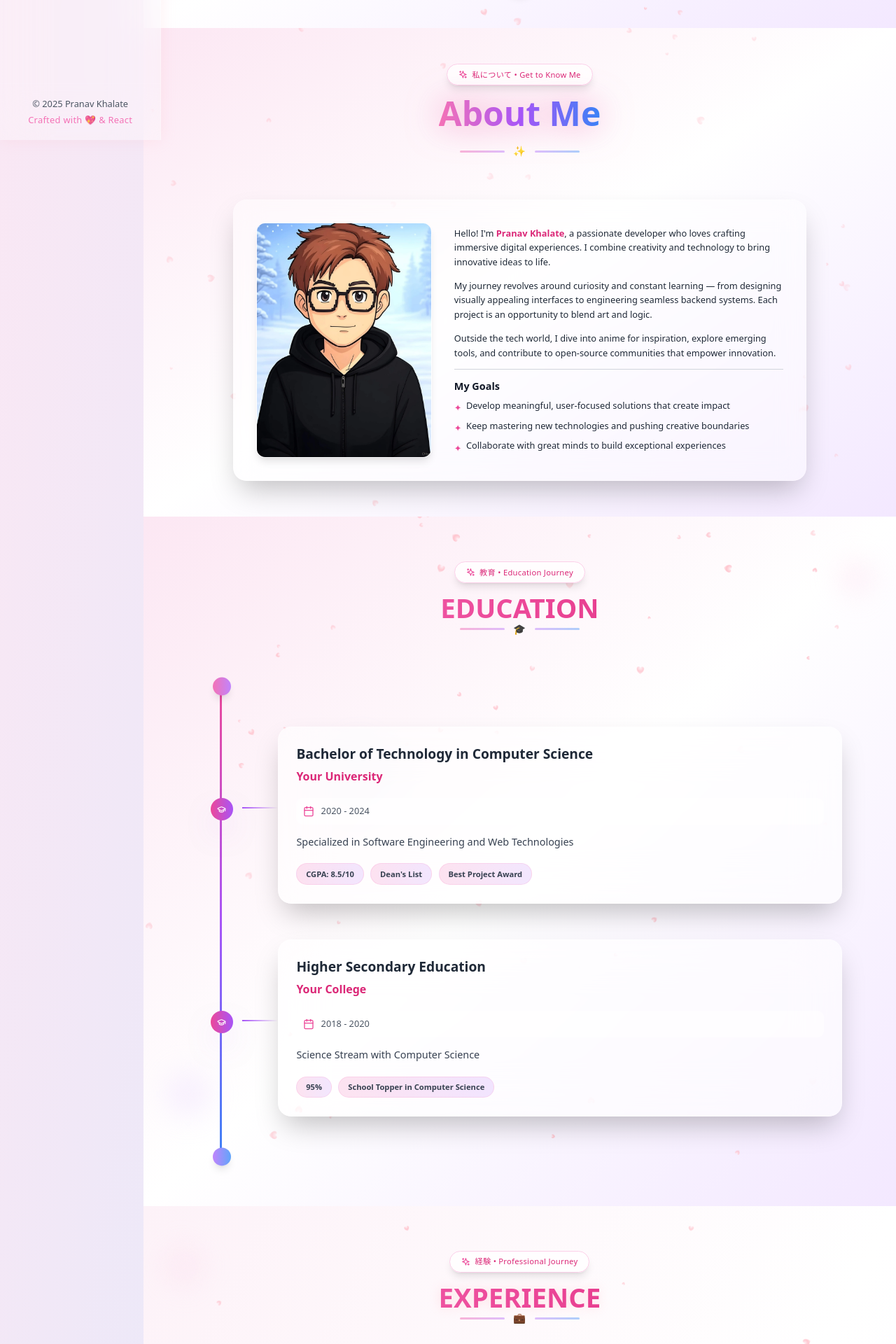
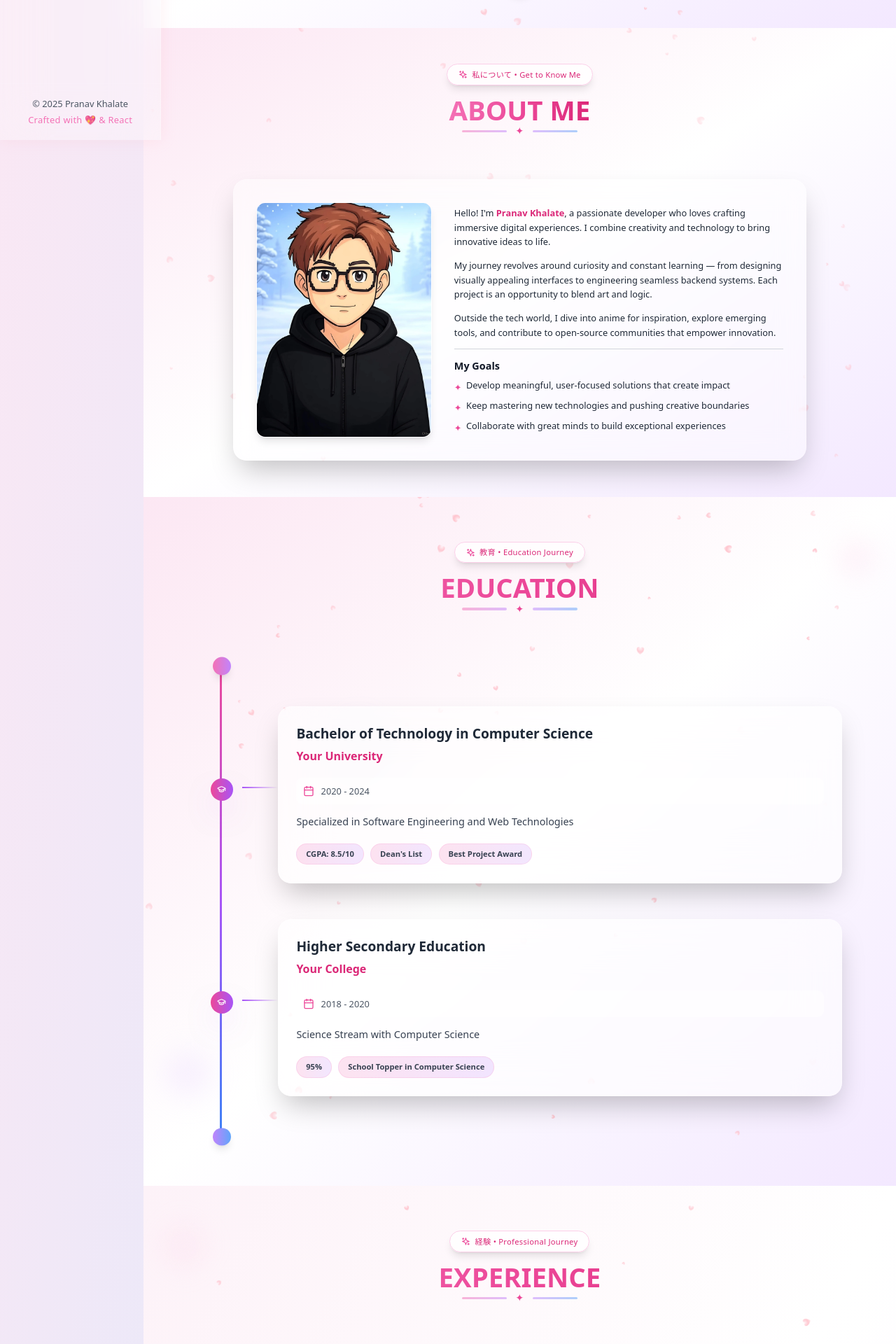
Before and after one commit to FrostByte-49/Portfolio_, a React (Vite) app: page / in a window 1280 px wide. Shown: the part 600-2520 px from the top of the page at 70% size. Built offline with nearby package versions, Linux system fonts and the light colour scheme.

Commit message:
Improved Header For All Sections

```diff
--- a/src/components/sections/About.tsx
+++ b/src/components/sections/About.tsx
@@ -100,17 +100,15 @@ export default function About() {
           </span>
         </div>
 
-        <h2 className="text-6xl font-bold mb-6 animate-glow">
-          <span className="bg-gradient-to-r from-pink-400 via-purple-500 to-blue-500 bg-clip-text text-transparent">
-            About Me
-          </span>
+        <h2 className="text-5xl font-extrabold bg-gradient-to-r from-pink-400 via-pink-500 to-pink-600 bg-clip-text text-transparent drop- [0_0_10px_rgba(255,182,193,0.4)] uppercase">
+              About Me
         </h2>
 
         {/* Line Animation */}
         <div className="flex justify-center items-center gap-4 mb-6">
-          <div className="h-1 w-20 bg-gradient-to-r from-pink-400 to-purple-400 rounded-full animate-pulse" />
-          <span className="text-lg text-pink-500 dark:text-purple-300 font-light">✨</span>
-          <div className="h-1 w-20 bg-gradient-to-r from-purple-400 to-blue-400 rounded-full animate-pulse animation-delay-500" />
+            <div className="h-1 w-20 bg-gradient-to-r from-pink-400 to-purple-400 rounded-full animate-pulse" />
+            <span className="text-lg text-pink-500 dark:text-purple-300 font-light">✦</span>
+            <div className="h-1 w-20 bg-gradient-to-r from-purple-400 to-blue-400 rounded-full animate-pulse animation-delay-500" />
         </div>
       </div>
 
--- a/src/components/sections/Achievements.tsx
+++ b/src/components/sections/Achievements.tsx
@@ -171,15 +171,14 @@ export default function Achievements() { // Changed from Hero to Achievements
               </span>
             </div>
 
-            <h2 className="text-6xl font-bold mb-6 animate-glow">
-              <span className="bg-gradient-to-r from-pink-400 via-purple-500 to-blue-500 bg-clip-text text-transparent">
-                Achievements
-              </span>
+            <h2 className="text-5xl font-extrabold bg-gradient-to-r from-pink-400 via-pink-500 to-pink-600 bg-clip-text text-transparent drop- [0_0_10px_rgba(255,182,193,0.4)] uppercase">
+              Achievements
             </h2>
 
+            {/* Line Animation */}
             <div className="flex justify-center items-center gap-4 mb-6">
               <div className="h-1 w-20 bg-gradient-to-r from-pink-400 to-purple-400 rounded-full animate-pulse" />
-              <span className="text-lg text-pink-500 dark:text-purple-300 font-light">🏆</span>
+              <span className="text-lg text-pink-500 dark:text-purple-300 font-light">✦</span>
               <div className="h-1 w-20 bg-gradient-to-r from-purple-400 to-blue-400 rounded-full animate-pulse animation-delay-500" />
             </div>
           </div>
--- a/src/components/sections/Contact.tsx
+++ b/src/components/sections/Contact.tsx
@@ -79,20 +79,16 @@ export default function Contact() {
             </span>
           </div>
 
-          <h2 className="text-6xl font-bold mb-6 animate-glow">
-            <span className="bg-gradient-to-r from-pink-400 via-purple-500 to-blue-500 bg-clip-text text-transparent">
+          <h2 className="text-5xl font-extrabold bg-gradient-to-r from-pink-400 via-pink-500 to-pink-600 bg-clip-text text-transparent drop- [0_0_10px_rgba(255,182,193,0.4)] uppercase">
               Contact
-            </span>
           </h2>
 
+          {/* Line Animation */}
           <div className="flex justify-center items-center gap-4 mb-6">
             <div className="h-1 w-20 bg-gradient-to-r from-pink-400 to-purple-400 rounded-full animate-pulse" />
-            <span className="text-lg text-pink-500 dark:text-purple-300 font-light">💌</span>
+            <span className="text-lg text-pink-500 dark:text-purple-300 font-light">✦</span>
             <div className="h-1 w-20 bg-gradient-to-r from-purple-400 to-blue-400 rounded-full animate-pulse animation-delay-500" />
           </div>
-          <p className="text-lg text-gray-600 dark:text-gray-400 max-w-2xl mx-auto">
-            Ready to bring your ideas to life? Let's discuss your next project!
-          </p>
         </div>
 
         <div className="grid lg:grid-cols-3 gap-8">
--- a/src/components/sections/Education.tsx
+++ b/src/components/sections/Education.tsx
@@ -131,9 +131,10 @@ export default function Education() {
               Education
           </h2>
 
+          {/* Line Animation */}
           <div className="flex justify-center items-center gap-4 mb-6">
             <div className="h-1 w-20 bg-gradient-to-r from-pink-400 to-purple-400 rounded-full animate-pulse" />
-            <span className="text-lg text-pink-500 dark:text-purple-300 font-light">🎓</span>
+            <span className="text-lg text-pink-500 dark:text-purple-300 font-light">✦</span>
             <div className="h-1 w-20 bg-gradient-to-r from-purple-400 to-blue-400 rounded-full animate-pulse animation-delay-500" />
           </div>
         </div>
--- a/src/components/sections/Experience.tsx
+++ b/src/components/sections/Experience.tsx
@@ -175,13 +175,14 @@ export default function Experience() {
               </span>
             </div>
 
-            <h2 className="text-5xl font-extrabold bg-gradient-to-r from-pink-400 via-pink-500 to-pink-600 bg-clip-text text-transparent drop-shadow-[0_0_10px_rgba(255,182,193,0.4)] uppercase">
+            <h2 className="text-5xl font-extrabold bg-gradient-to-r from-pink-400 via-pink-500 to-pink-600 bg-clip-text text-transparent drop- [0_0_10px_rgba(255,182,193,0.4)] uppercase">
                 Experience
             </h2>
 
+            {/* Line Animation */}
             <div className="flex justify-center items-center gap-4 mb-6">
               <div className="h-1 w-20 bg-gradient-to-r from-pink-400 to-purple-400 rounded-full animate-pulse" />
-              <span className="text-lg text-pink-500 dark:text-purple-300 font-light">💼</span>
+              <span className="text-lg text-pink-500 dark:text-purple-300 font-light">✦</span>
               <div className="h-1 w-20 bg-gradient-to-r from-purple-400 to-blue-400 rounded-full animate-pulse animation-delay-500" />
             </div>
           </div>
--- a/src/components/sections/Gallery.tsx
+++ b/src/components/sections/Gallery.tsx
@@ -55,15 +55,14 @@ export default function Gallery() {
             </span>
           </div>
 
-          <h2 className="text-6xl font-bold mb-6 animate-glow">
-            <span className="bg-gradient-to-r from-pink-400 via-purple-500 to-blue-500 bg-clip-text text-transparent">
+          <h2 className="text-5xl font-extrabold bg-gradient-to-r from-pink-400 via-pink-500 to-pink-600 bg-clip-text text-transparent drop- [0_0_10px_rgba(255,182,193,0.4)] uppercase">
               Gallery
-            </span>
           </h2>
 
+          {/* Line Animation */}
           <div className="flex justify-center items-center gap-4 mb-6">
             <div className="h-1 w-20 bg-gradient-to-r from-pink-400 to-purple-400 rounded-full animate-pulse" />
-            <span className="text-lg text-pink-500 dark:text-purple-300 font-light">📸</span>
+            <span className="text-lg text-pink-500 dark:text-purple-300 font-light">✦</span>
             <div className="h-1 w-20 bg-gradient-to-r from-purple-400 to-blue-400 rounded-full animate-pulse animation-delay-500" />
           </div>
         </div>
--- a/src/components/sections/Projects.tsx
+++ b/src/components/sections/Projects.tsx
@@ -60,15 +60,14 @@ export default function Projects() {
           </span>
         </div>
 
-        <h2 className="text-6xl font-bold mb-6 animate-glow">
-          <span className="bg-gradient-to-r from-pink-400 via-purple-500 to-blue-500 bg-clip-text text-transparent">
-            Projects
-          </span>
+        <h2 className="text-5xl font-extrabold bg-gradient-to-r from-pink-400 via-pink-500 to-pink-600 bg-clip-text text-transparent drop- [0_0_10px_rgba(255,182,193,0.4)] uppercase">
+              Projects
         </h2>
 
+        {/* Line Animation */}
         <div className="flex justify-center items-center gap-4 mb-6">
           <div className="h-1 w-20 bg-gradient-to-r from-pink-400 to-purple-400 rounded-full animate-pulse" />
-          <span className="text-lg text-pink-500 dark:text-purple-300 font-light">🚀</span>
+          <span className="text-lg text-pink-500 dark:text-purple-300 font-light">✦</span>
           <div className="h-1 w-20 bg-gradient-to-r from-purple-400 to-blue-400 rounded-full animate-pulse animation-delay-500" />
         </div>
       </div>
--- a/src/components/sections/Skills.tsx
+++ b/src/components/sections/Skills.tsx
@@ -141,15 +141,14 @@ export default function Skills() {
             </span>
           </div>
 
-          <h2 className="text-6xl font-bold mb-6 animate-glow">
-            <span className="bg-gradient-to-r from-pink-400 via-purple-500 to-blue-500 bg-clip-text text-transparent">
+          <h2 className="text-5xl font-extrabold bg-gradient-to-r from-pink-400 via-pink-500 to-pink-600 bg-clip-text text-transparent drop- [0_0_10px_rgba(255,182,193,0.4)] uppercase">
               Skills
-            </span>
           </h2>
 
+          {/* Line Animation */}
           <div className="flex justify-center items-center gap-4 mb-6">
             <div className="h-1 w-20 bg-gradient-to-r from-pink-400 to-purple-400 rounded-full animate-pulse" />
-            <span className="text-lg text-pink-500 dark:text-purple-300 font-light">⚡</span>
+            <span className="text-lg text-pink-500 dark:text-purple-300 font-light">✦</span>
             <div className="h-1 w-20 bg-gradient-to-r from-purple-400 to-blue-400 rounded-full animate-pulse animation-delay-500" />
           </div>
         </div>
```
